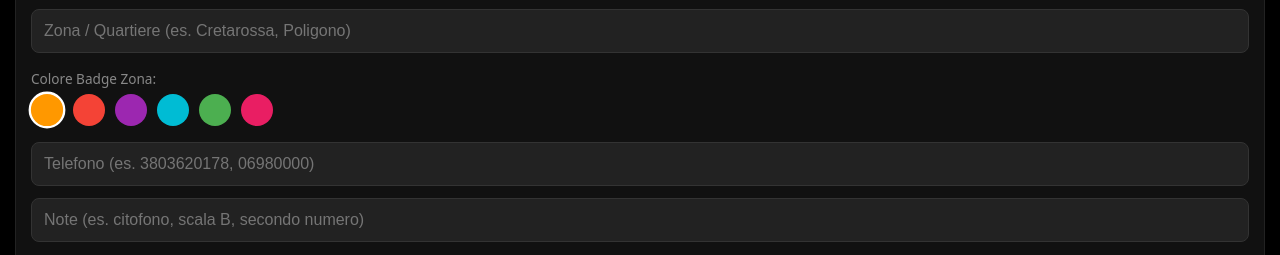
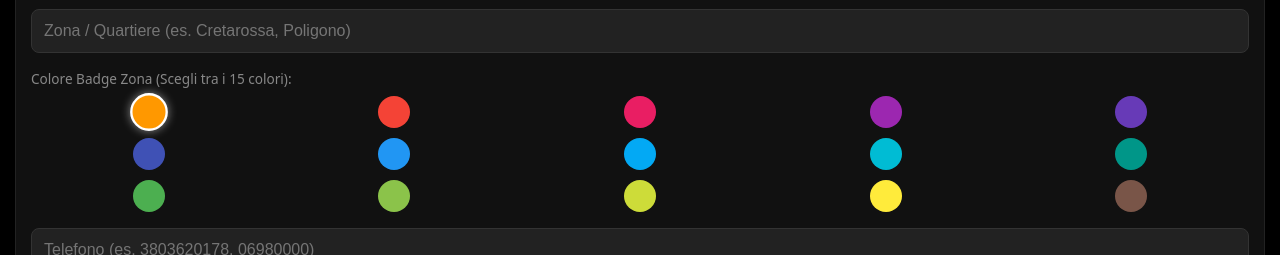
Before and after one commit to silviacorradianzio-byte/riders1, a plain HTML site: page index.html in a window 1280 px wide. Shown: the part 255-510 px from the top of the page. Drawn offline with Linux system fonts and the light colour scheme; no server answers.

Commit message:
Update index.html

```diff
--- a/index.html
+++ b/index.html
@@ -14,12 +14,12 @@
     input:focus { border-color: #666; outline: none; }
     button { background: #fff; color: #000; font-weight: bold; cursor: pointer; margin-top: 10px; border-radius: 8px; }
 
-    /* Picker Colore Zona */
+    /* Picker a 15 Colori per le Zone */
     .color-picker-container { margin: 10px 0; }
-    .color-picker-label { font-size: 0.85rem; color: #888; margin-bottom: 6px; display: block; }
-    .color-options { display: flex; gap: 10px; }
+    .color-picker-label { font-size: 0.85rem; color: #888; margin-bottom: 8px; display: block; }
+    .color-options { display: grid; grid-template-columns: repeat(5, 1fr); gap: 10px; justify-items: center; }
     .color-btn { width: 32px; height: 32px; border-radius: 50%; border: 2px solid transparent; cursor: pointer; padding: 0; margin: 0; }
-    .color-btn.selected { border-color: #fff; transform: scale(1.15); }
+    .color-btn.selected { border-color: #fff; transform: scale(1.18); box-shadow: 0 0 8px rgba(255,255,255,0.5); }
 
     /* Schede Clienti */
     .cliente-item { background: #111; padding: 14px; border-radius: 10px; margin-bottom: 12px; border: 1px solid #222; position: relative; }
@@ -46,14 +46,26 @@
     <input type="text" id="zona" placeholder="Zona / Quartiere (es. Cretarossa, Poligono)">
 
     <div class="color-picker-container">
-      <span class="color-picker-label">Colore Badge Zona:</span>
+      <span class="color-picker-label">Colore Badge Zona (Scegli tra i 15 colori):</span>
       <div class="color-options">
+        <!-- RIGA 1 -->
         <button type="button" class="color-btn selected" style="background:#ff9800" data-color="#ff9800"></button>
         <button type="button" class="color-btn" style="background:#f44336" data-color="#f44336"></button>
+        <button type="button" class="color-btn" style="background:#e91e63" data-color="#e91e63"></button>
         <button type="button" class="color-btn" style="background:#9c27b0" data-color="#9c27b0"></button>
+        <button type="button" class="color-btn" style="background:#673ab7" data-color="#673ab7"></button>
+        <!-- RIGA 2 -->
+        <button type="button" class="color-btn" style="background:#3f51b5" data-color="#3f51b5"></button>
+        <button type="button" class="color-btn" style="background:#2196f3" data-color="#2196f3"></button>
+        <button type="button" class="color-btn" style="background:#03a9f4" data-color="#03a9f4"></button>
         <button type="button" class="color-btn" style="background:#00bcd4" data-color="#00bcd4"></button>
+        <button type="button" class="color-btn" style="background:#009688" data-color="#009688"></button>
+        <!-- RIGA 3 -->
         <button type="button" class="color-btn" style="background:#4caf50" data-color="#4caf50"></button>
-        <button type="button" class="color-btn" style="background:#e91e63" data-color="#e91e63"></button>
+        <button type="button" class="color-btn" style="background:#8bc34a" data-color="#8bc34a"></button>
+        <button type="button" class="color-btn" style="background:#cddc39" data-color="#cddc39"></button>
+        <button type="button" class="color-btn" style="background:#ffeb3b; color:#000;" data-color="#ffeb3b"></button>
+        <button type="button" class="color-btn" style="background:#795548" data-color="#795548"></button>
       </div>
     </div>
 
@@ -118,10 +130,8 @@
       };
 
       if (editId) {
-        // Modifica scheda esistente
         set(ref(db, 'clienti/' + editId), payload);
       } else {
-        // Nuova scheda
         push(clientiRef, payload);
       }
 
@@ -164,9 +174,12 @@
       cont.innerHTML = "";
       lista.slice().reverse().forEach(c => {
         const bgZona = c.coloreZona || "#333";
+        // Testo nero per sfondi molto chiari (es. Giallo)
+        const textColor = bgZona === "#ffeb3b" ? "#000" : "#fff";
+
         cont.innerHTML += `
           <div class="cliente-item">
-            ${c.zona ? `<span class="badge-zona" style="background:${bgZona}">📍 ${c.zona}</span><br>` : ''}
+            ${c.zona ? `<span class="badge-zona" style="background:${bgZona}; color:${textColor};">📍 ${c.zona}</span><br>` : ''}
             <strong style="font-size:1.05rem;">${c.nome}</strong><br>
             <span style="color:#ccc;">🏠 ${c.indirizzo}</span><br>
             <span style="color:#ccc;">📞 ${c.telefono}</span><br>
@@ -194,7 +207,6 @@
       document.getElementById("telefono").value = c.telefono || "";
       document.getElementById("note").value = c.note || "";
 
-      // Seleziona il colore salvato
       coloreSelezionato = c.coloreZona || "#ff9800";
       document.querySelectorAll('.color-btn').forEach(b => {
         if (b.getAttribute('data-color') === coloreSelezionato) b.classList.add('selected');
```
